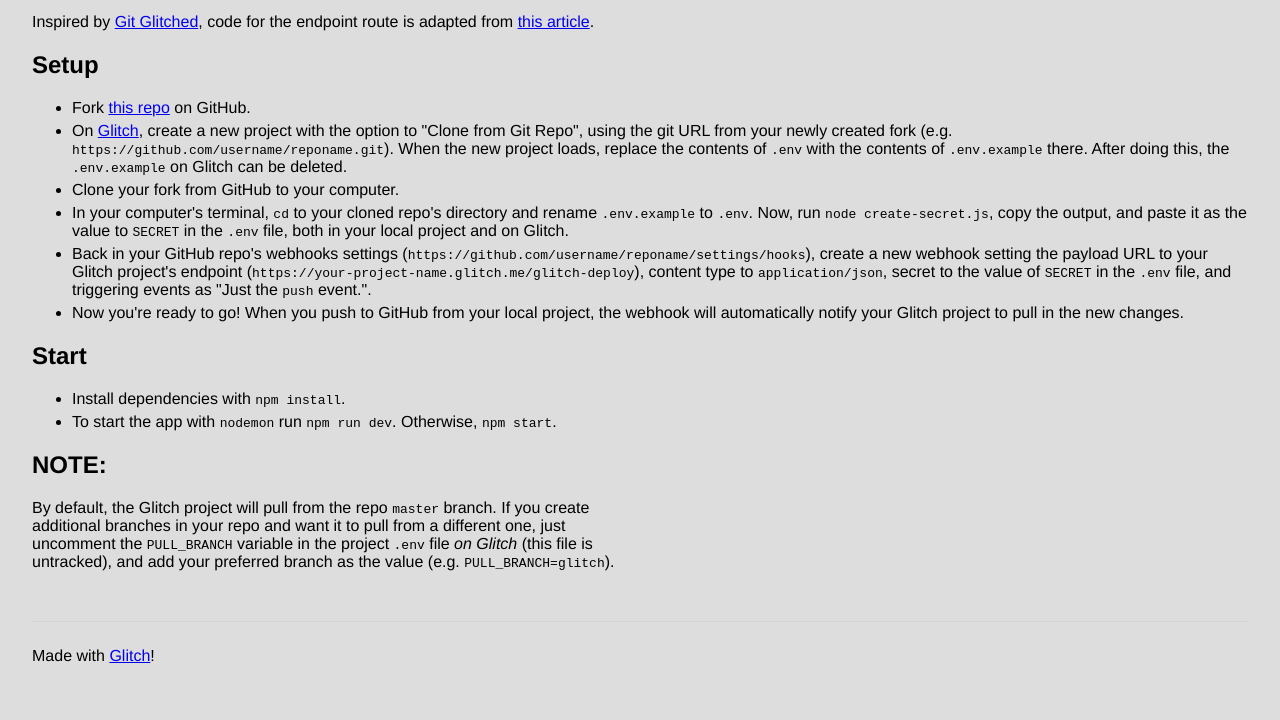
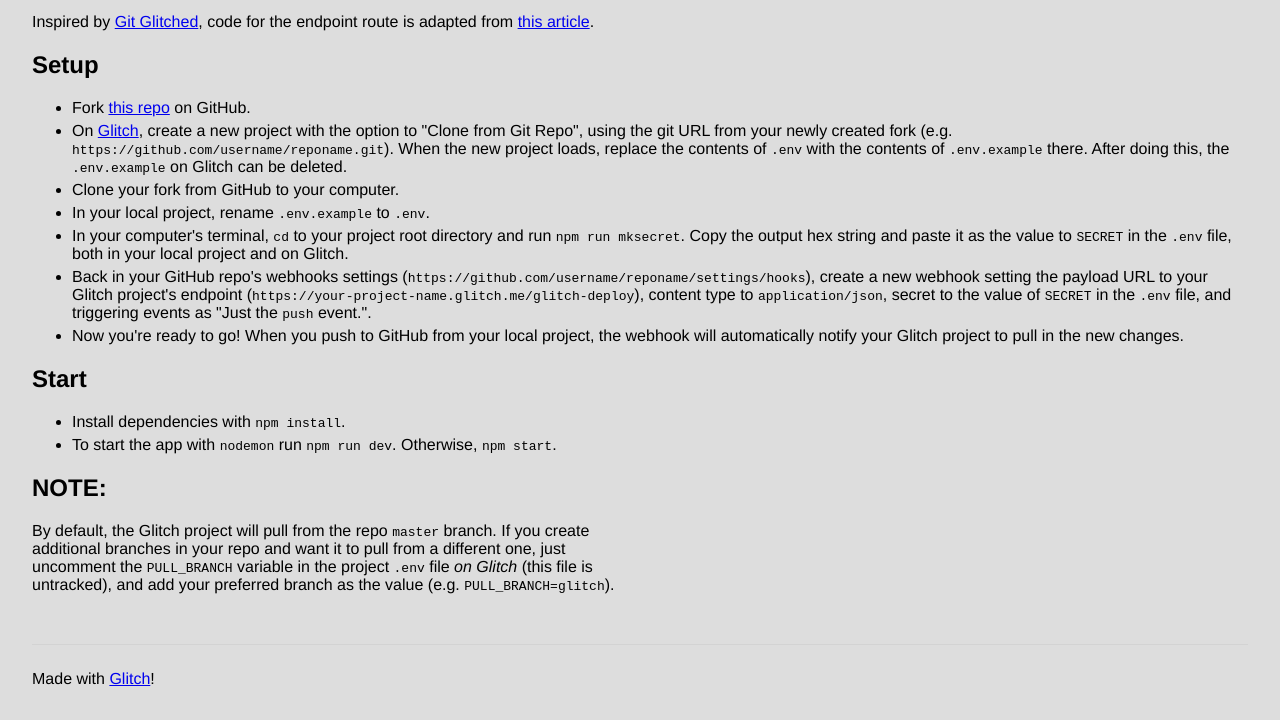
Before and after one commit to brimarq/glitch-deploy, a website: page views/index.html in a window 1280 px wide. Shown: the part 147-867 px from the top of the page. Before the commit the page ends 844 px from the top, so only its background shows below. Drawn offline with Linux system fonts and the light colour scheme.

Commit message:
Update instructions

```diff
--- a/create-secret.js
+++ /dev/null
@@ -1,5 +0,0 @@
-const crypto = require('crypto');
-
-const secret = crypto.randomBytes(32).toString('hex');
-
-console.log(secret);
--- a/views/index.html
+++ b/views/index.html
@@ -42,7 +42,9 @@
 
             <li>Clone your fork from GitHub to your computer.</li>
 
-            <li>In your computer's terminal, <code>cd</code> to your cloned repo's directory and rename <code>.env.example</code> to <code>.env</code>. Now, run <code>node create-secret.js</code>, copy the output, and paste it as the value to <code>SECRET</code> in the <code>.env</code> file, both in your local project and on Glitch.</li>
+            <li>In your local project, rename <code>.env.example</code> to <code>.env</code>.</li>
+
+            <li>In your computer's terminal, <code>cd</code> to your project root directory and run <code>npm run mksecret</code>. Copy the output hex string and paste it as the value to <code>SECRET</code> in the <code>.env</code> file, both in your local project and on Glitch.</li>
 
             <li>Back in your GitHub repo's webhooks settings (<code>https://github.com/username/reponame/settings/hooks</code>), create a new webhook setting the payload URL to your Glitch project's endpoint (<code>https://your-project-name.glitch.me/glitch-deploy</code>), content type to <code>application/json</code>, secret to the value of <code>SECRET</code> in the <code>.env</code> file, and triggering events as "Just the <code>push</code> event.".</li>
 
```
Also changed, not shown: README.md.
